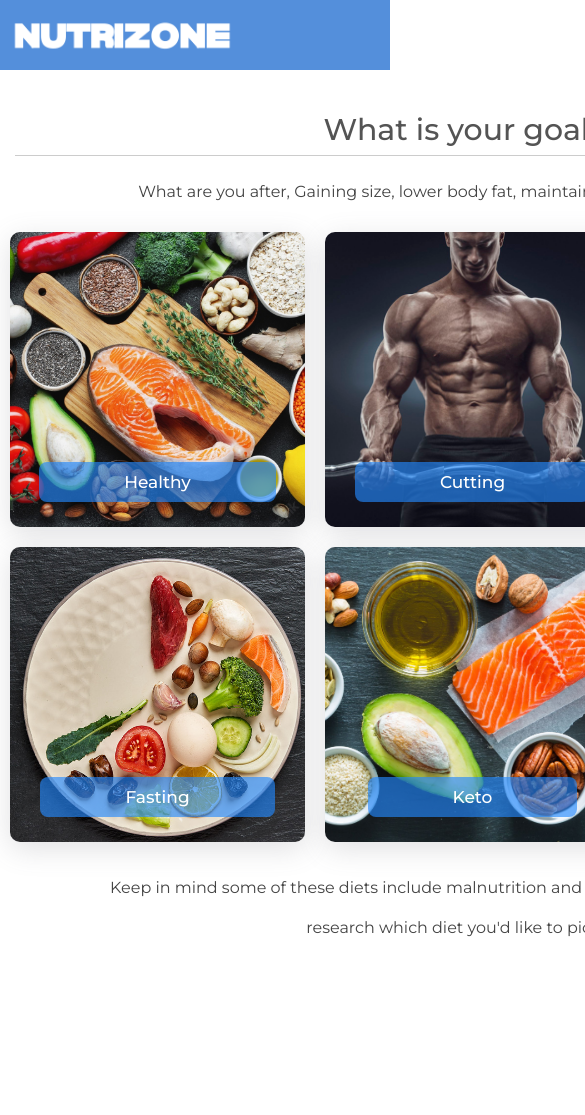
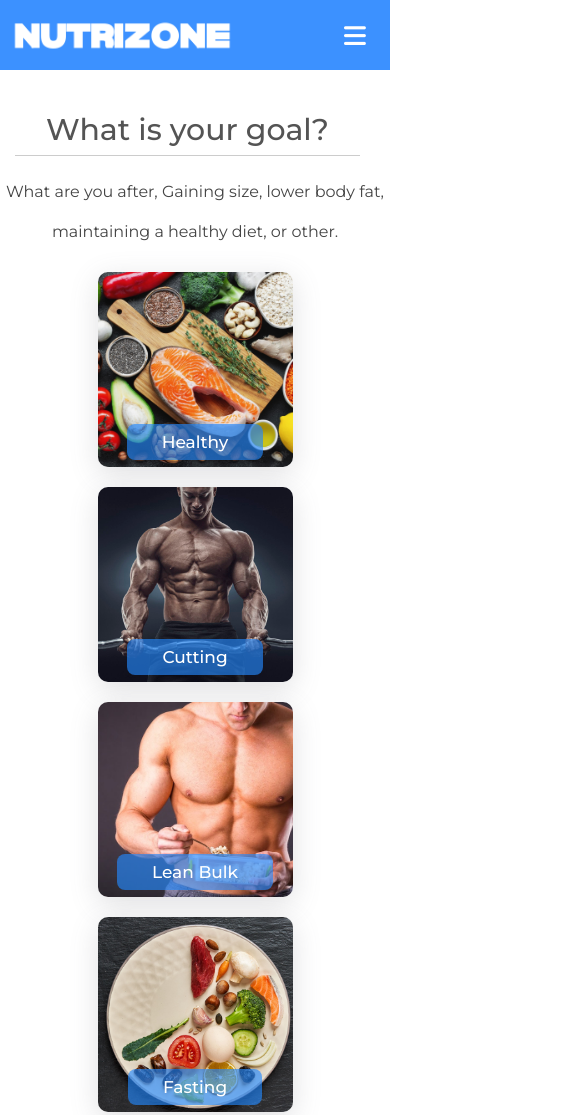
Before and after one commit to cal2net/Nutrition-Website, a plain HTML site: page pages/plans.html in a window 390 px wide. Shown: the top 1115 px of the page, 585 px wide, since content can reach past the window. Before the commit the page ends 948 px from the top, so only its background shows below. Drawn offline with Linux system fonts and the light colour scheme.

Commit message:
plans mobile update

```diff
--- a/pages/plans.html
+++ b/pages/plans.html
@@ -6,16 +6,19 @@
     <meta name="viewport" content="width=device-width, initial-scale=1.0">
     <title>Nutrizone - Plans</title>
     <link rel="stylesheet" href="/style.css">
+    <link rel="stylesheet" href="/fontawesome-free-6.2.0-web/css/all.css">
     <script src="/main.js"></script>
 </head>
 <body>
-    <nav>
+    <nav style="z-index: 1; position: fixed;">
         <img class="nav-logo" src="/images/logo.png" alt="">
-        <div class="nav-links">
-        <a href="/index.html" class="nav-link">Home</a>
-        <a href="/pages/community.html" class="nav-link">Community</a>
-        <a href="/pages/learn-template.html" class="nav-link">Learn</a>
-        <a href="/pages/plans.html" class="nav-link">Plans</a>
+        <div id="nav-links" class="nav-links">
+            <button id="exit-btn" onclick="exit()" class="exit"><i class="fa-solid fa-xmark"></i> Exit</button>
+            <a href="index.html" class="nav-link"></i>Home</a>
+            <a href="pages/learning/getting-started.html" class="nav-link"></i>Learn</a>
+            <a href="pages/plans.html" class="nav-link"></i>Plans</a>
+            <a href="pages/community.html" class="nav-link"></i>Community</a>
+            <button onclick="menu()" id="men-btn" class="menu"><i class="fa-solid fa-bars"></i></button>
         </div>
     </nav>
     <div style="padding-left: 0px;" class="content">
--- a/style.css
+++ b/style.css
@@ -1,7 +1,7 @@
 @import url('https://fonts.googleapis.com/css2?family=Montserrat:ital,wght@0,100;0,200;0,300;0,400;0,500;0,600;0,700;0,800;0,900;1,100;1,200;1,300;1,400;1,500;1,600;1,700;1,800;1,900&family=Poppins:ital,wght@0,100;0,200;0,300;0,400;0,500;0,600;0,700;0,800;0,900;1,100;1,200;1,300;1,400;1,500;1,600;1,700;1,800;1,900&display=swap');
 
 :root {
-    --primary: #548fdb;
+    --primary: #3c91ff;
     --background-dark: #444c57;
     --back-contrast: #f7f7f7;
     --dark-text: #545454;
@@ -49,7 +49,7 @@ body {
 }
 
 nav {
-background-color: #548fdb;
+background-color: var(--primary);
 height: 70px;
 position: fixed;
 width: 100%;
@@ -259,8 +259,7 @@ margin: 5px;
     background-color: #238affa2;
     border-radius: 8px;
     height: 20px;
-    padding-left: 85px;
-    padding-right: 85px;
+    padding-inline: 85px;
     padding-top: 10px;
     padding-bottom: 10px;
     color: white;
@@ -300,7 +299,7 @@ margin: 5px;
     display: flex;
     flex-direction: row;
     justify-content: center;
-    background-color: #548fdb;
+    background-color: var(--primary);
     height: 700px;
     padding-top: 30px;
     width: 100%;
@@ -383,6 +382,7 @@ margin: 5px;
     text-decoration: none;
     transition: all 0.3s ease;
     font-size: 20px;
+    box-shadow: rgba(17, 12, 46, 0.15) 0px 48px 100px 0px;
 }
 
 .intro-btn:hover {
@@ -547,6 +547,22 @@ width: 70%;
     cursor: pointer;
 }
 
+@media only screen and (max-width: 949px) and (min-width: 200px) {
+
+    .plan-link {
+        height: 200px;
+        width: 200px;
+    }
+
+    .plans-lbl {
+        padding-inline: 50px !important;
+        bottom: -175px !important;
+        padding-top: 8px !important;
+        padding-bottom: 8px !important;
+    }
+
+}
+
 @media only screen and (max-width: 773px) and (min-width: 200px) {
 
     .section {
@@ -573,9 +589,39 @@ width: 70%;
     #innersec2 {
         order: 2;
     }
+
+
+    .mc-pf {
+        width: 100%;
+    }
+
+    .main-content {
+        width: 100%;
+    }
+
 }
 
+@media only screen and (max-width: 715px) and (min-width: 200px) {
+
+    .plan-link {
+        height: 175px;
+        width: 175px;
+    }
+
+    .plans-lbl {
+        padding-inline: 35px !important;
+        bottom: -150px !important;
+        padding-top: 8px !important;
+        padding-bottom: 8px !important;
+    }
+}
+
+
 @media only screen and (max-width: 615px) and (min-width: 200px) {
+
+    .mc-h1 {
+        height: 100px;
+    }
 
     .menu {
         display: block !important;
@@ -606,4 +652,14 @@ width: 70%;
     .intro-text {
         font-size: 70px;
     }
+
+    .plans-links {
+        grid-template-columns: auto;
+    }
+
+
+
+    .main-content {
+        width: 100%;
+    }
 }
```
Also changed, not shown: index.html (+3 -3 lines).
